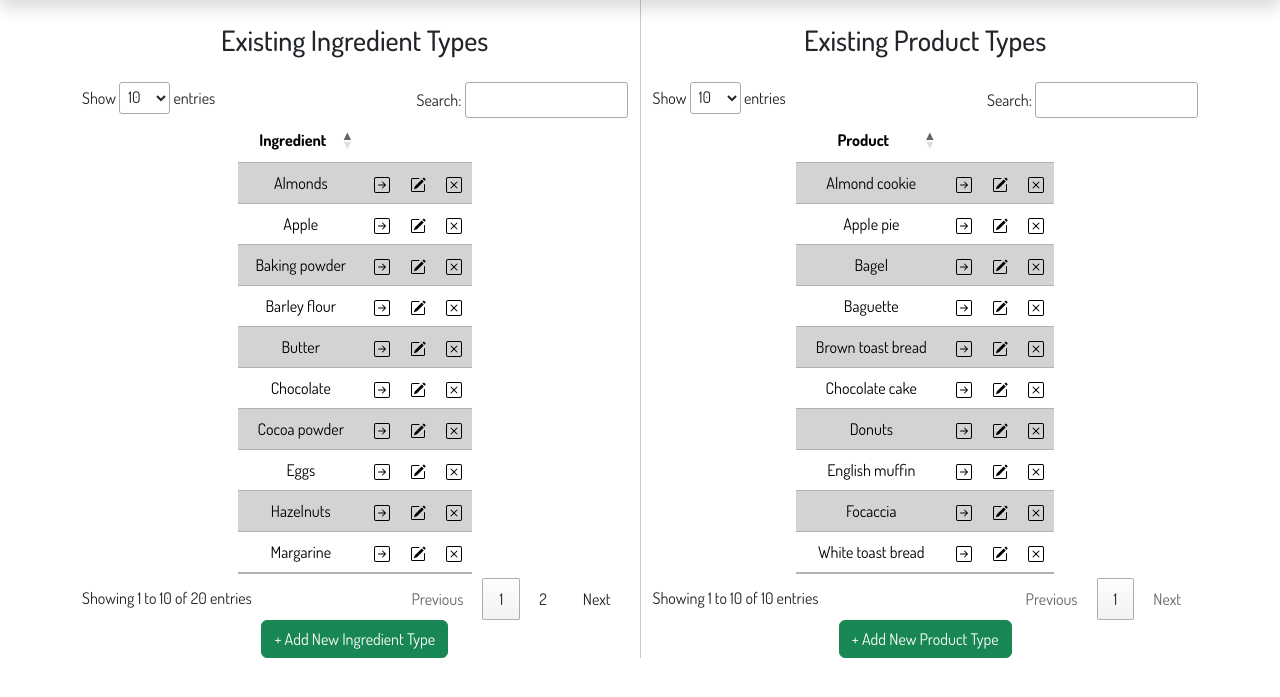
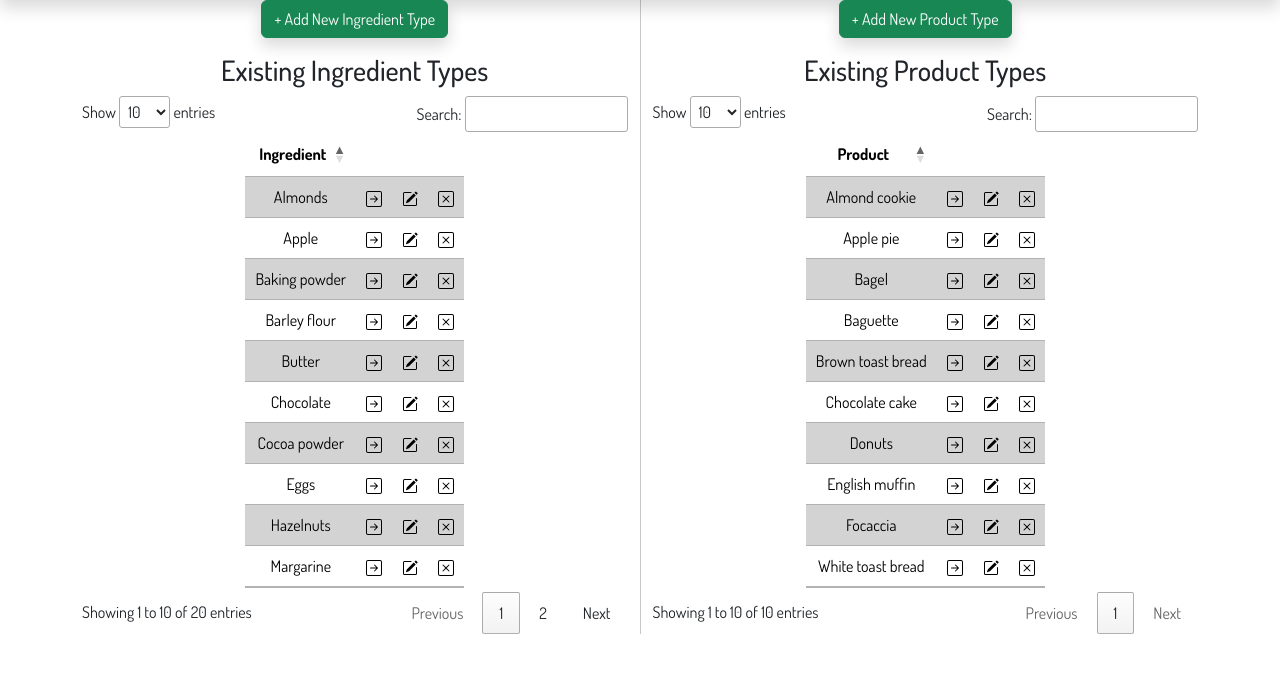
Before and after one commit to rpurmehdi/BakerySync, a Flask app: page /types/ in a window 1280 px wide. Shown: the part 56-753 px from the top of the page. Run offline with Flask 3, Linux system fonts and the light colour scheme; some libraries are stand-ins or nearby versions.

Commit message:
moved add button to top

```diff
--- a/templates/types.html
+++ b/templates/types.html
@@ -57,8 +57,17 @@
 <div class="container mx-auto text-center">
   <div class="row">
     <div class="col">
-      <h3 class="my-4">Existing Ingredient Types</h3>
+      <button
+        class="btn btn-success shadow sticky-top"
+        type="button"
+        data-bs-toggle="offcanvas"
+        data-bs-target="#AddItypeCanvas"
+        aria-controls="AddItypeCanvas"
+      >
+        + Add New Ingredient Type
+      </button>
       <!-- List of existing ingredient types -->
+      <h3 class="mt-3">Existing Ingredient Types</h3>
       <table id="itype_table" class="table table-striped w-auto mx-auto">
         <thead>
           <tr>
@@ -121,20 +130,20 @@
           {% endfor %}
         </tbody>
       </table>
-      <button
-        class="btn btn-success"
-        type="button"
-        data-bs-toggle="offcanvas"
-        data-bs-target="#AddItypeCanvas"
-        aria-controls="AddItypeCanvas"
-      >
-        + Add New Ingredient Type
-      </button>
     </div>
     <div class="vr px-0"></div>
     <div class="col">
-      <h3 class="my-4">Existing Product Types</h3>
+      <button
+        class="btn btn-success shadow sticky-top"
+        type="button"
+        data-bs-toggle="offcanvas"
+        data-bs-target="#AddPtypeCanvas"
+        aria-controls="AddPtypeCanvas"
+      >
+        + Add New Product Type
+      </button>
       <!-- List of existing product types -->
+      <h3 class="mt-3">Existing Product Types</h3>
       <table id="ptype_table" class="table table-striped w-auto mx-auto">
         <thead>
           <tr>
@@ -197,15 +206,6 @@
           {% endfor %}
         </tbody>
       </table>
-      <button
-        class="btn btn-success"
-        type="button"
-        data-bs-toggle="offcanvas"
-        data-bs-target="#AddPtypeCanvas"
-        aria-controls="AddPtypeCanvas"
-      >
-        + Add New Product Type
-      </button>
     </div>
   </div>
 </div>
@@ -236,8 +236,9 @@
           />
           <label for="itype-name">Ingredient Name</label>
         </div>
-
-        <button name="itype_form" type="submit" class="btn btn-success">Add Ingredient Type</button>
+        <button name="itype_form" type="submit" class="btn btn-success shadow">
+          Add Ingredient Type
+        </button>
       </form>
     </div>
   </div>
@@ -271,7 +272,7 @@
           <label for="edit-itype-name">Ingredient Type Name</label>
         </div>
 
-        <button name="itype_edit" type="submit" class="btn btn-warning">
+        <button name="itype_edit" type="submit" class="btn btn-warning shadow">
           Edit Ingredient Type
         </button>
       </form>
@@ -305,8 +306,9 @@
           />
           <label for="ptype-name">Product Name</label>
         </div>
-
-        <button name="ptype_form" type="submit" class="btn btn-success">Add Product Type</button>
+        <button name="ptype_form" type="submit" class="btn btn-success shadow">
+          Add Product Type
+        </button>
       </form>
     </div>
   </div>
@@ -340,7 +342,9 @@
           <label for="edit-ptype-name">Product Type Name</label>
         </div>
 
-        <button name="ptype_edit" type="submit" class="btn btn-warning">Edit Product Type</button>
+        <button name="ptype_edit" type="submit" class="btn btn-warning shadow">
+          Edit Product Type
+        </button>
       </form>
     </div>
   </div>
```
Also changed, not shown: templates/arrivals.html (+12 -12 lines), templates/customers.html (+12 -12 lines), templates/productions.html (+12 -11 lines), templates/shipments.html (+12 -13 lines), templates/suppliers.html (+12 -14 lines).
